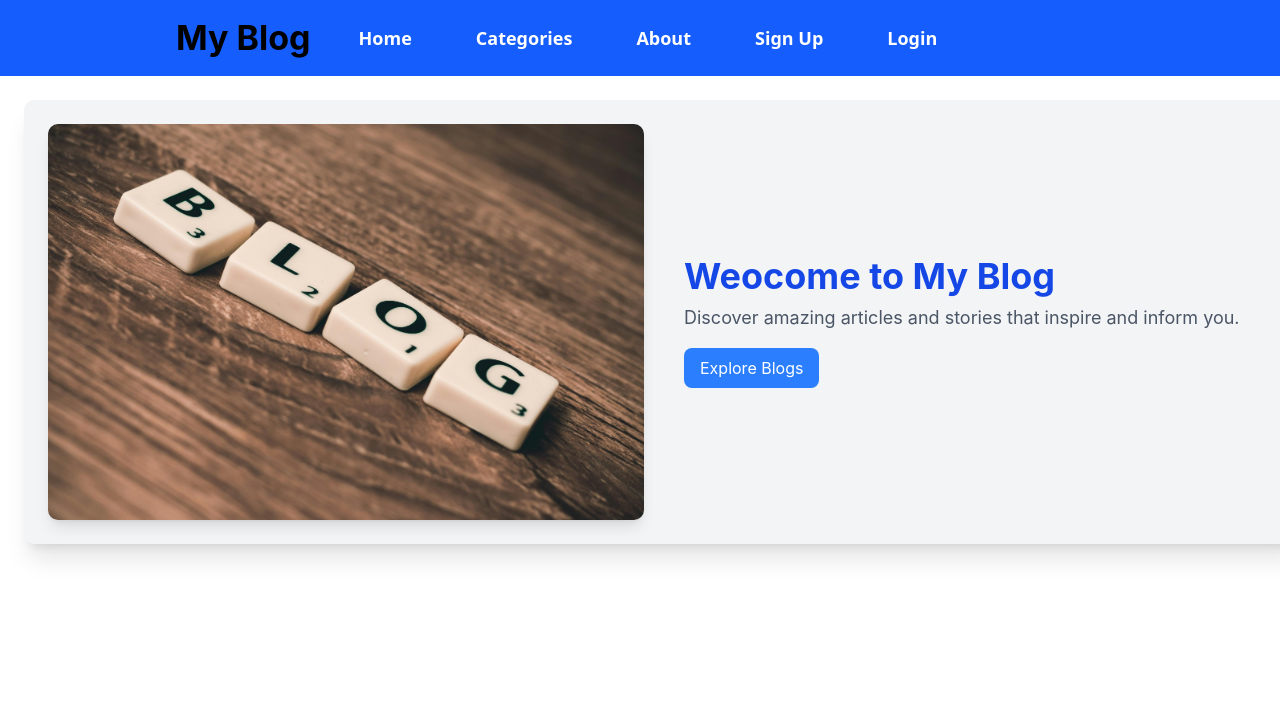
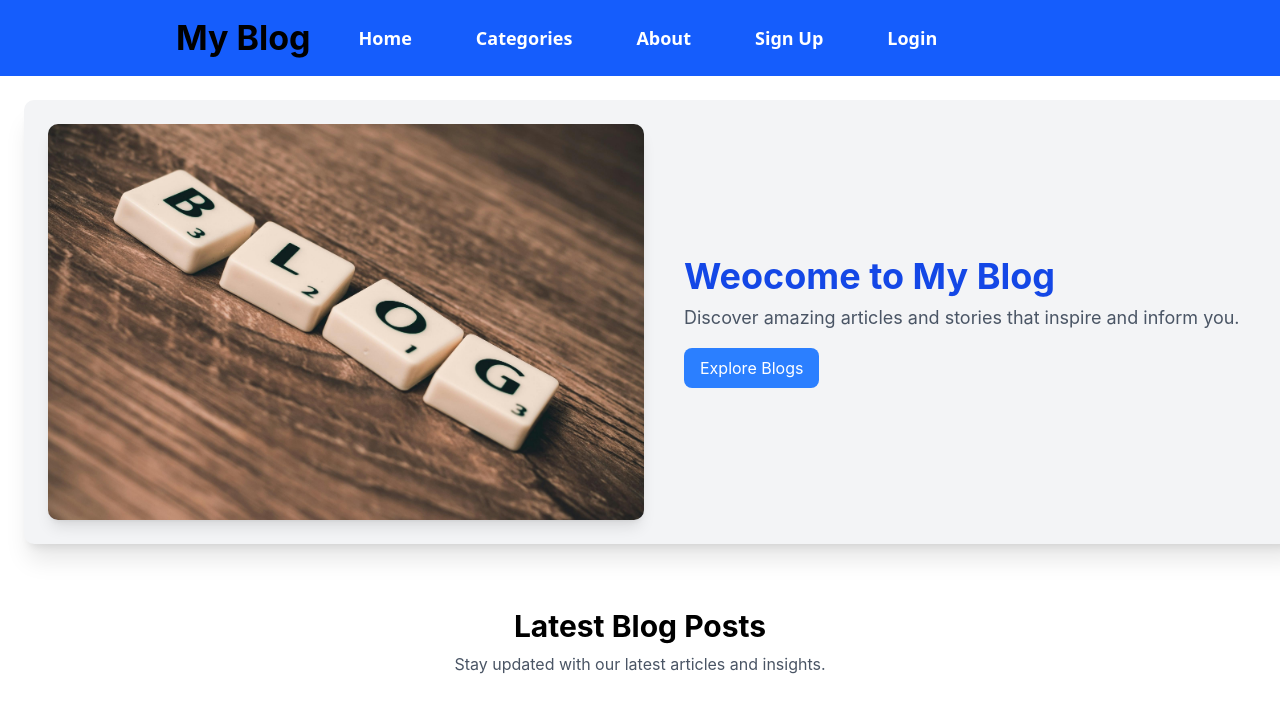
Before and after one commit to ankit11556/blog-app, a React (Vite) app in the folder frontend/: page / in a window 1280 px wide. Shown: the top 712 px of the page. Built offline with nearby package versions, Linux system fonts and the light colour scheme.

Commit message:
add card component

```diff
--- a/frontend/src/App.jsx
+++ b/frontend/src/App.jsx
@@ -1,5 +1,7 @@
 import Navbar from "./components/Navbar"
 import Hero from "./components/Hero"
+ import BlogSection from "./components/BlogSection"
+
 
 function App() {
 
@@ -8,6 +10,8 @@ function App() {
     <>
      <Navbar></Navbar>
      <Hero></Hero>
+     <BlogSection></BlogSection>
+
     </>
   )
 }
--- /dev/null
+++ b/frontend/src/components/BlogCard.jsx
@@ -0,0 +1,11 @@
+const BlogCard = ({ title, content, author }) => {
+  return (
+    <div className="border p-4 rounded-lg shadow-md w-full md:w-[300px]">
+      <h3 className="text-xl font-bold">{title}</h3>
+      <p className="text-gray-600 mt-2">{content}</p>
+      <p className="text-sm text-gray-500 mt-2">By {author}</p>
+    </div>
+  );
+};
+
+export default BlogCard;
--- /dev/null
+++ b/frontend/src/components/BlogSection.jsx
@@ -0,0 +1,12 @@
+const BlogSection = () => {
+  return (
+    <div className="max-w-screen-lg mx-auto my-16">
+      <h2 className="text-3xl font-bold text-center">Latest Blog Posts</h2>
+      <p className="text-gray-600 text-center mt-2">
+        Stay updated with our latest articles and insights.
+      </p>
+    </div>
+  );
+};
+
+export default BlogSection;
```
